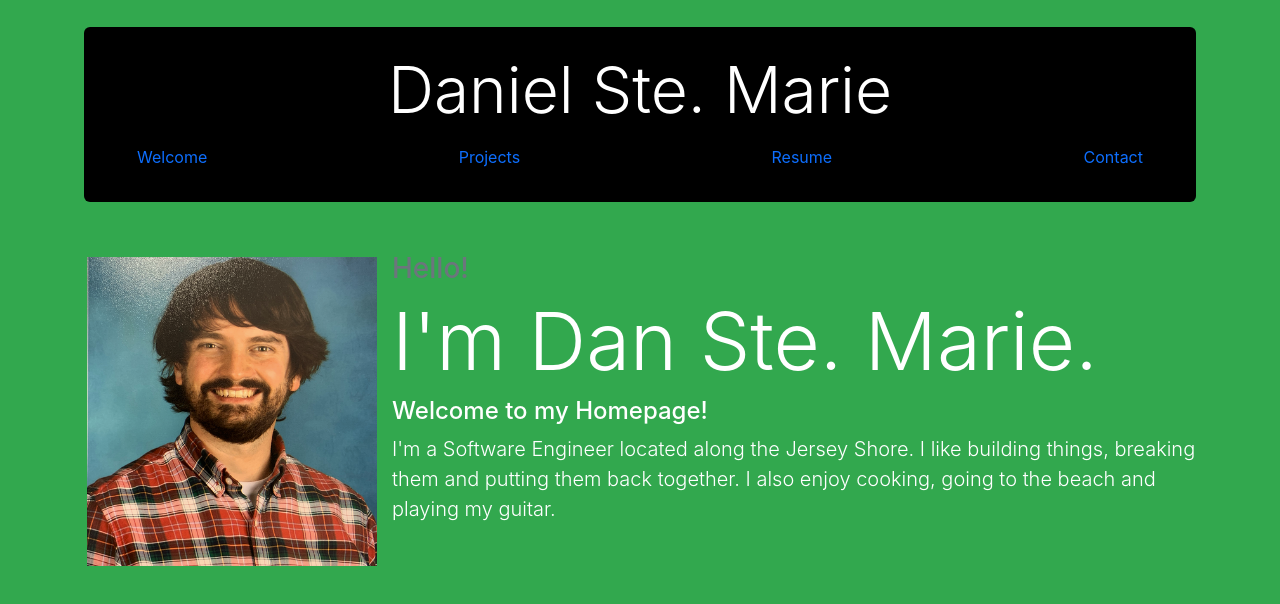
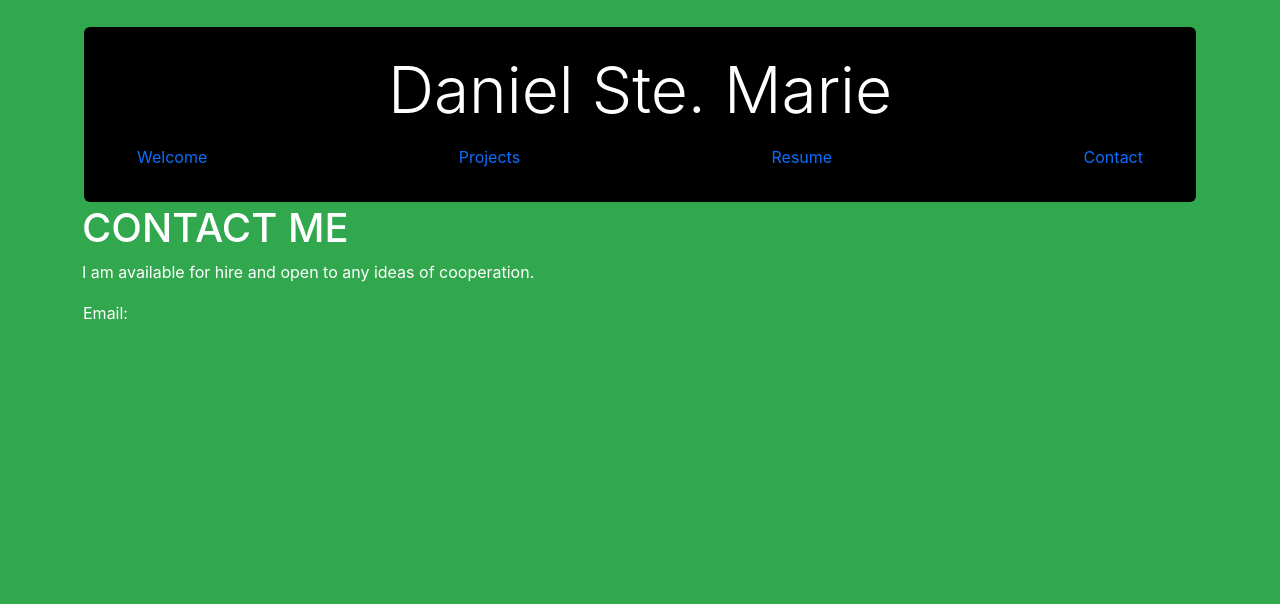
Before and after one commit to indiejesus2/portfolio-frontend, a React (Create React App) app in the folder Frontend/: page /contact in a window 1280 px wide. Before the commit this address led to /Welcome. Shown: the top 604 px of the page. Built offline with nearby package versions, Linux system fonts and the light colour scheme; no server answers.

Commit message:
WIP: Added contact me page with email address.

```diff
--- /dev/null
+++ b/Frontend/src/components/Contact.js
@@ -0,0 +1,25 @@
+import { Component } from 'react'
+
+class Contact extends Component {
+
+    render() {
+        return (
+            <div className="container">
+                <h1>CONTACT ME</h1>
+                <p>I am available for hire and open to any ideas of cooperation.</p>
+                <div className="contact">
+                    <table>
+                        <tr>
+                            <td>
+                                Email:
+                            </td>
+                            <td><a href="mailto:dste.mariejr@gmail.com"></a></td>
+                        </tr>
+                    </table>
+                </div>
+            </div>
+        )
+    }
+}
+
+export default Contact
--- a/Frontend/src/containers/PagesContainer.js
+++ b/Frontend/src/containers/PagesContainer.js
@@ -3,6 +3,7 @@ import {Route, Switch, Redirect} from 'react-router-dom'
 import Welcome from '../components/Welcome'
 import Projects from '../components/Projects'
 import Resume from '../components/Resume'
+import Contact from '../components/Contact'
 
 class PagesContainer extends Component {
 
@@ -17,7 +18,9 @@ class PagesContainer extends Component {
                         <Resume />
                     </Route>
                     <Route direct path ='/projects' render={(routerProps) => <Projects {...routerProps} projects={this.props.projects} />} />
-                    <Route direct path='/'><Redirect to="/Welcome" /></Route>
+                    <Route direct path='/contact'>
+                        <Contact />
+                    </Route>
                 </Switch>
             </div>
         )
```
